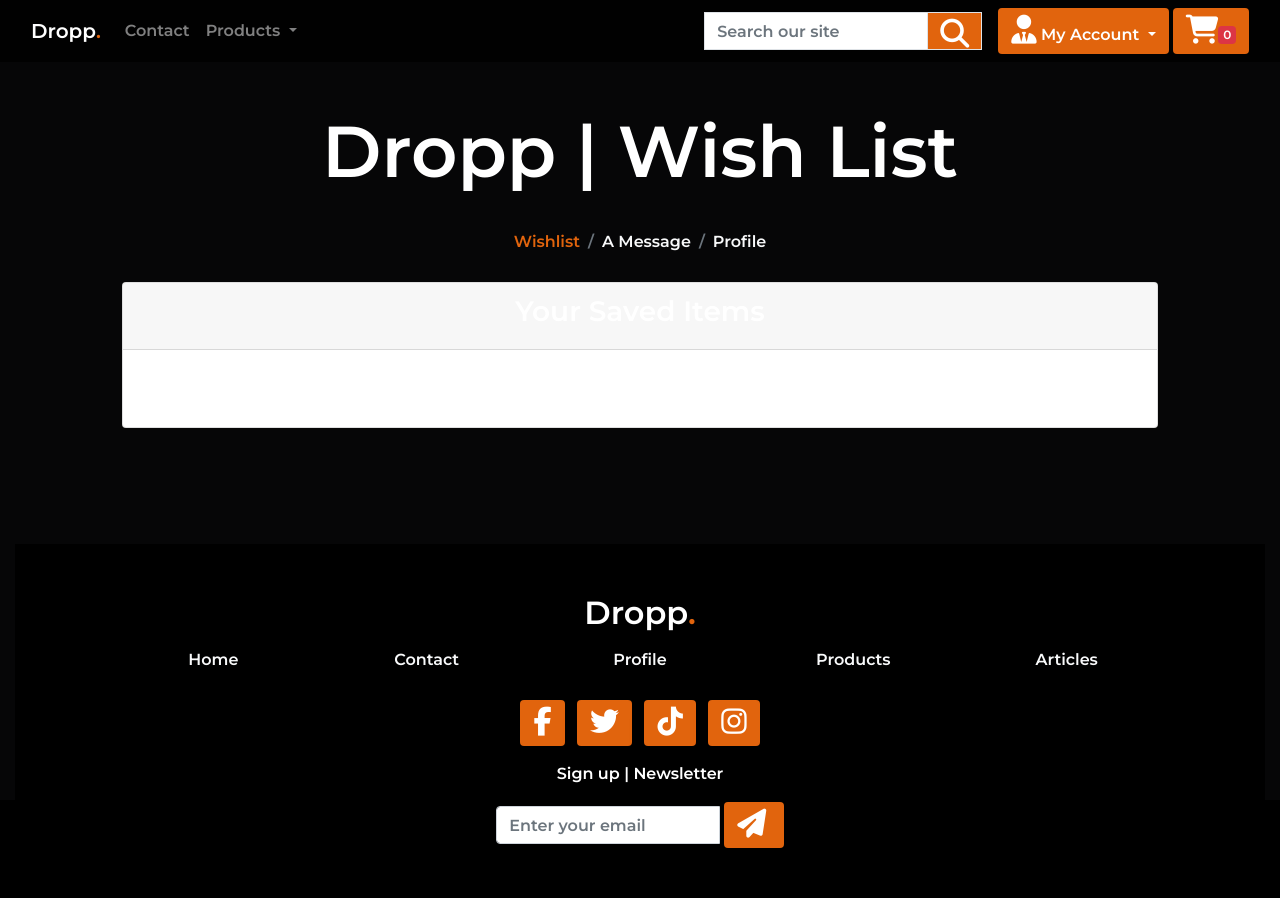
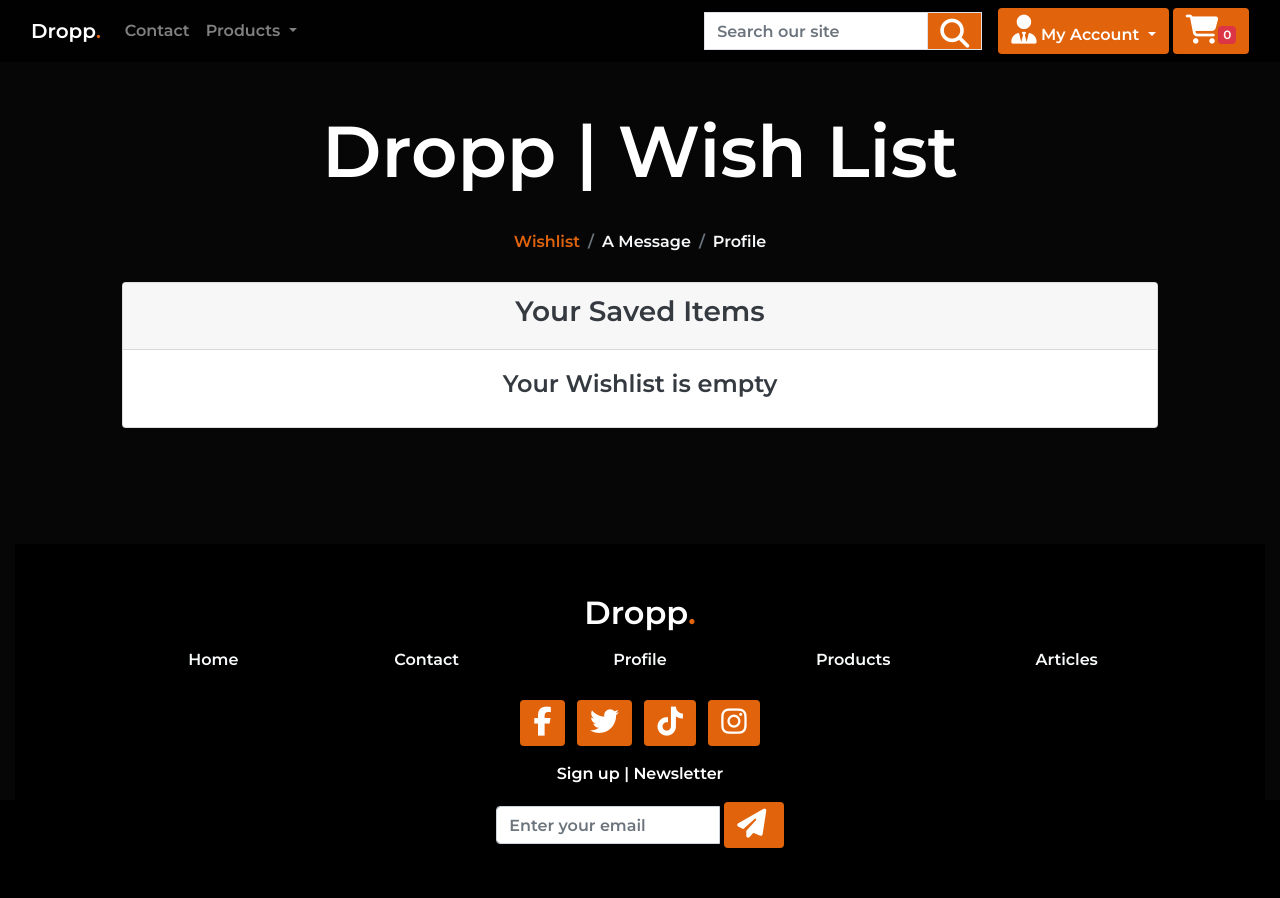
Before and after one commit to Marcroth0/canned-water, a Django app: page /profile/wishlist/ in a window 1280 px wide. Run offline with Django 3.2, Linux system fonts and the light colour scheme; the visitor is signed in with stand-in values (Sample User, id 1); data comes from the database, SQL or seed files in the repository; some libraries are stand-ins or nearby versions; some web fonts are replaced.

Commit message:
add class and alt attr

```diff
--- a/articles/templates/articles/articles.html
+++ b/articles/templates/articles/articles.html
@@ -67,7 +67,7 @@
                       <div class="card-body">
                           <small class="card-meta mb-2">{{ blog.title }}</small>
                           <h4 class="card-title mt-0">
-                          <a class="text-white" herf="#"
+                          <a class="text-white"
                               >{{ blog.description }}</a
                           >
                           </h4>
--- a/checkout/templates/checkout/checkout_confirmation.html
+++ b/checkout/templates/checkout/checkout_confirmation.html
@@ -199,7 +199,7 @@
 
                                                         <tr>
                                                             <td class="p-3 w-25">
-                                                                <img class="img-fluid rounded" src="{{ item.product.image.url }}">
+                                                                <img class="img-fluid rounded" src="{{ item.product.image.url }}" alt="product image">
                                                             </td>
                                                             <td class="py-3">
                                                                 <p class="my-0"><strong>{{ item.product.name  }}</strong></p>
--- a/home/templates/home/index.html
+++ b/home/templates/home/index.html
@@ -150,7 +150,7 @@
                       <div class="card-body">
                           <small class="card-meta mb-2">{{ featured.title }}</small>
                           <h4 class="card-title mt-0">
-                          <a class="text-white" herf="#"
+                          <a class="text-white"
                               >{{ featured.description }}</a
                           >
                           </h4>
--- a/products/templates/products/product_detail.html
+++ b/products/templates/products/product_detail.html
@@ -139,7 +139,6 @@
           {% endif %}
       </div>
     </div>
-</div>
 {% endblock %}
 
 {% block postloadjs %}
--- a/profiles/templates/profiles/wish_list.html
+++ b/profiles/templates/profiles/wish_list.html
@@ -36,7 +36,7 @@
                             <div class="col-md-12 mb-3">
                                 <div class="card">
                                     <div class="card-header">
-                                        <h3>Your Saved Items</h3>
+                                        <h3 class="text-dark">Your Saved Items</h3>
                                     </div>
                                     <div class="card-body wishdata">
                                         {% if wishlist %}
@@ -60,7 +60,7 @@
                                                 </div>
                                             {% endfor %}
                                         {% else %}
-                                        <h4>Your Wishlist is empty</h4>
+                                        <h4 class="text-dark">Your Wishlist is empty</h4>
                                         {% endif %}
                                     </div>
                                 </div>
```
